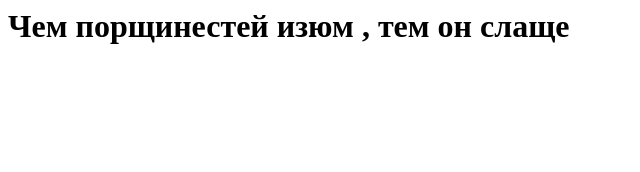
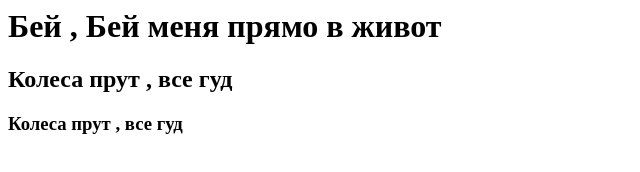
Before and after one commit to Dizmemberkk/koker123.github.io, a plain HTML site: page index.html in a window 1280 px wide. Shown: the whole page, without its empty margins (0-640 px from the left). Drawn offline with Linux system fonts and the light colour scheme.

Commit message:
Update index.html

```diff
--- a/index.html
+++ b/index.html
@@ -1,9 +1,12 @@
 <html>
 <head>
+  <title>Режь , Режь мою гладкую кожу . </title>
 </head>
 <body>
 <h1>
-  Чем порщинестей изюм , тем он слаще
+  Бей , Бей меня прямо в живот
 </h1>
+<h2>Колеса прут , все гуд</h2>
+<h3>Колеса прут , все гуд</h3>
 </body>
 </html>
```
